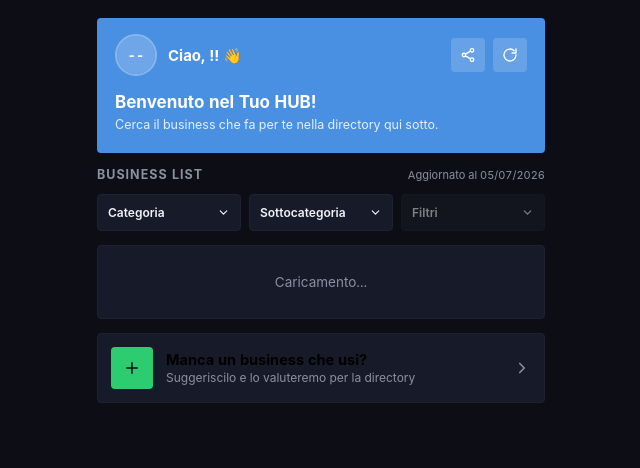
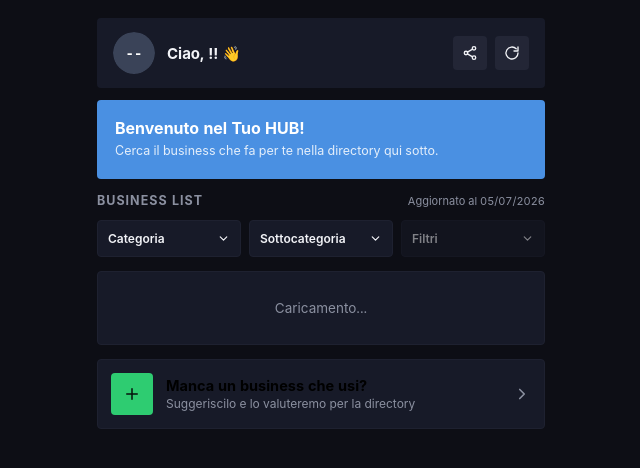
Before and after one commit to HubBusinessUP/Businessuphubbot, a plain HTML site: page web/dashboard.html in a window 1280 px wide. Shown: the whole page, without its empty margins (319-959 px from the left). Drawn offline with Linux system fonts and the light colour scheme.

Commit message:
Home header variante A: card saluto scura separata sopra il banner blu di benvenuto

```diff
--- a/web/dashboard.html
+++ b/web/dashboard.html
@@ -32,29 +32,29 @@
   }
   .container { max-width: 480px; margin: 0 auto; padding: 18px 16px 30px; }
 
-  .hero-banner { background: var(--blue); border-radius: 4px; padding: 16px 18px 18px; margin-bottom: 14px; }
-  .hero-top { display: flex; align-items: center; justify-content: space-between; gap: 10px; margin-bottom: 16px; }
-  .greet-identity { display: flex; align-items: center; gap: 11px; background: none; border: none; padding: 0; cursor: pointer; text-align: left; font-family: inherit; color: #fff; min-width: 0; }
+  .greet-card { display: flex; align-items: center; justify-content: space-between; gap: 10px; background: var(--panel); border-radius: 4px; padding: 14px 16px; margin-bottom: 12px; }
+  .greet-identity { display: flex; align-items: center; gap: 12px; background: none; border: none; padding: 0; cursor: pointer; text-align: left; font-family: inherit; color: inherit; min-width: 0; }
   .top-actions { display: flex; gap: 8px; flex-shrink: 0; }
   .icon-circle {
     width: 34px; height: 34px; border-radius: 4px; flex-shrink: 0;
-    background: rgba(255,255,255,0.16); color: #fff;
+    background: #232636; color: var(--text);
     display: flex; align-items: center; justify-content: center; cursor: pointer; border: none;
   }
   .avatar-wrap {
     width: 42px; height: 42px; border-radius: 50%; flex-shrink: 0; position: relative;
-    border: 2px solid rgba(255,255,255,0.35); padding: 0; cursor: pointer; overflow: hidden;
+    border: none; padding: 0; cursor: pointer; overflow: hidden;
   }
   .avatar-img { width: 100%; height: 100%; border-radius: 50%; object-fit: cover; display: none; }
   .avatar-fallback {
     width: 100%; height: 100%; border-radius: 50%;
-    background: rgba(255,255,255,0.2);
+    background: var(--slate);
     display: flex; align-items: center; justify-content: center;
     font-size: 13px; font-weight: 800; color: #fff;
   }
   .greet { font-size: 15px; font-weight: 700; }
 
-  .hero-banner h2 { font-size: 17px; font-weight: 700; color: #fff; }
+  .hero-banner { background: var(--blue); border-radius: 4px; padding: 18px; margin-bottom: 14px; }
+  .hero-banner h2 { font-size: 16px; font-weight: 700; color: #fff; }
   .hero-banner p { font-size: 12.5px; color: rgba(255,255,255,0.85); line-height: 1.5; margin-top: 4px; }
 
   .card { background: var(--panel); border: 1px solid var(--border); border-radius: 4px; padding: 18px; margin-bottom: 14px; }
@@ -157,8 +157,7 @@
 </head>
 <body>
   <div class="container">
-    <div class="hero-banner">
-      <div class="hero-top">
+    <div class="greet-card">
       <button class="greet-identity" onclick="goProfilo()" aria-label="Il tuo profilo">
         <div class="avatar-wrap">
           <img class="avatar-img" id="avatarImg" alt="" />
@@ -175,6 +174,8 @@
         </button>
       </div>
     </div>
+
+    <div class="hero-banner">
       <h2>Benvenuto nel Tuo HUB!</h2>
       <p>Cerca il business che fa per te nella directory qui sotto.</p>
     </div>
```
Lines whose indentation alone changed are shown as unchanged.
